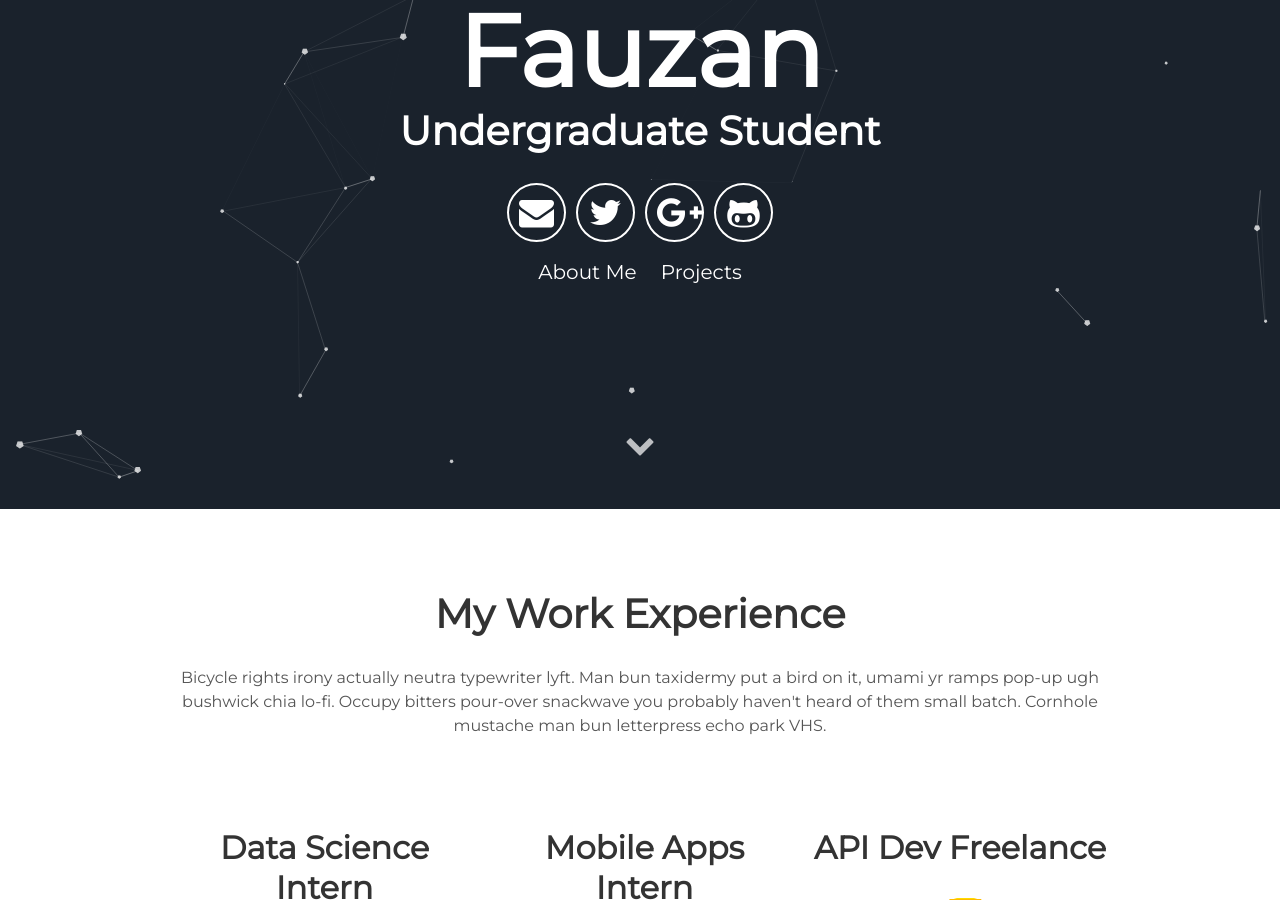
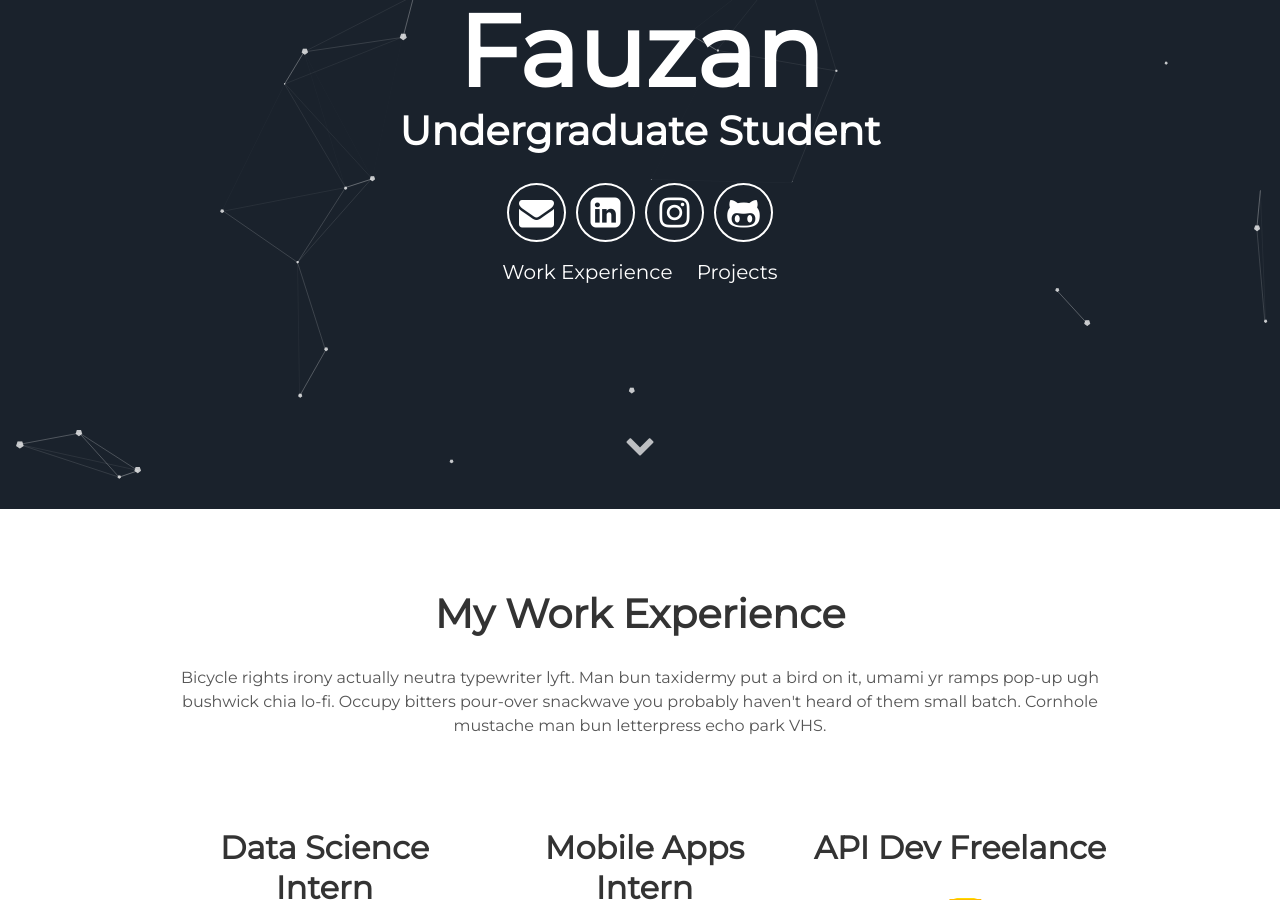
Before and after one commit to Fizdan/Fizdan.github.io, a Jekyll site: the page built from index.md, in a window 1280 px wide and 900 px high, scrolled down 391 px. Built offline with Jekyll 4.4.1, drawn with Linux system fonts in a browser that asks for light colours; our own code applies the rules of GitHub Pages for plain Markdown files.

Commit message:
fix header

```diff
--- a/_includes/header.html
+++ b/_includes/header.html
@@ -5,13 +5,13 @@
         <span class="site-description">{{site.user_title}}</span>
       </h1>
       <div class="header-icons">
-        <a aria-label="Send email" href="#"><i class="icon fa fa-envelope"></i></a>
-        <a aria-label="My Twitter" target="_blank" href="#"><i class="icon fa fa-twitter" aria-hidden="true"></i></a>
-        <a aria-label="My Google Plus" target="_blank" href="#"><i class="icon fa fa-google-plus" aria-hidden="true"></i></a>
-        <a aria-label="My Github" target="_blank" href="#"><i class="icon fa fa-github-alt" aria-hidden="true"></i></a>
+        <a aria-label="Send email" href="mailto:hafizhfauzan24@gmail.com"><i class="icon fa fa-envelope"></i></a>
+        <a aria-label="My LinkedIn" target="_blank" href="https://www.linkedin.com/in/hafizh-fauzan/"><i class="icon fa fa-linkedin-square" aria-hidden="true"></i></a>
+        <a aria-label="My Instagram" target="_blank" href="https://instagram.com/hafizh_fzn"><i class="icon fa fa-instagram" aria-hidden="true"></i></a>
+        <a aria-label="My Github" target="_blank" href="https://github.com/Fizdan"><i class="icon fa fa-github-alt" aria-hidden="true"></i></a>
       </div>
       <div class="header-links">
-        <a class="link" href="#about" data-scroll>About Me</a>
+        <a class="link" href="#about" data-scroll>Work Experience</a>
         <a class="link" href="#projects" data-scroll>Projects</a>
       </div>
   </div>
```
